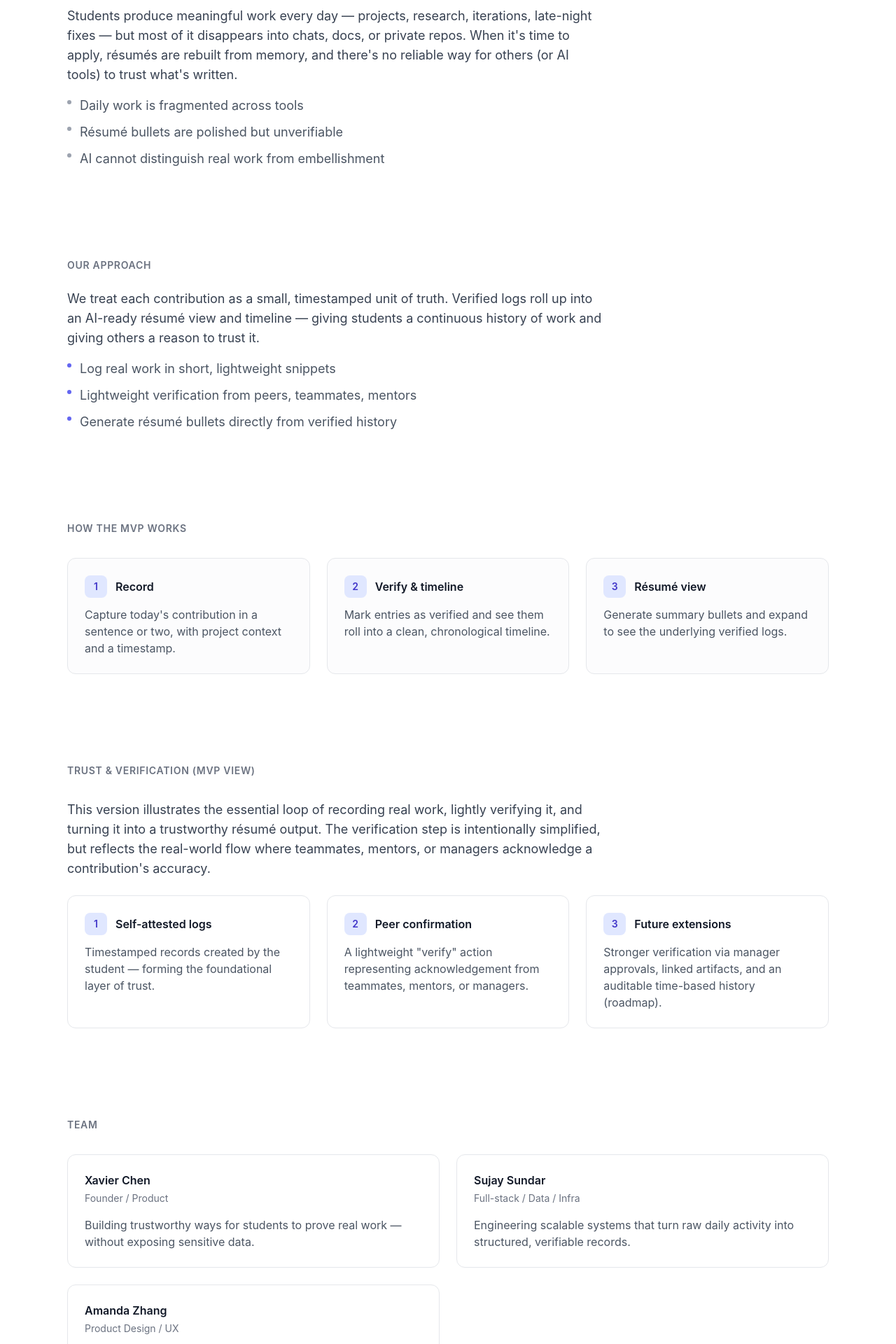
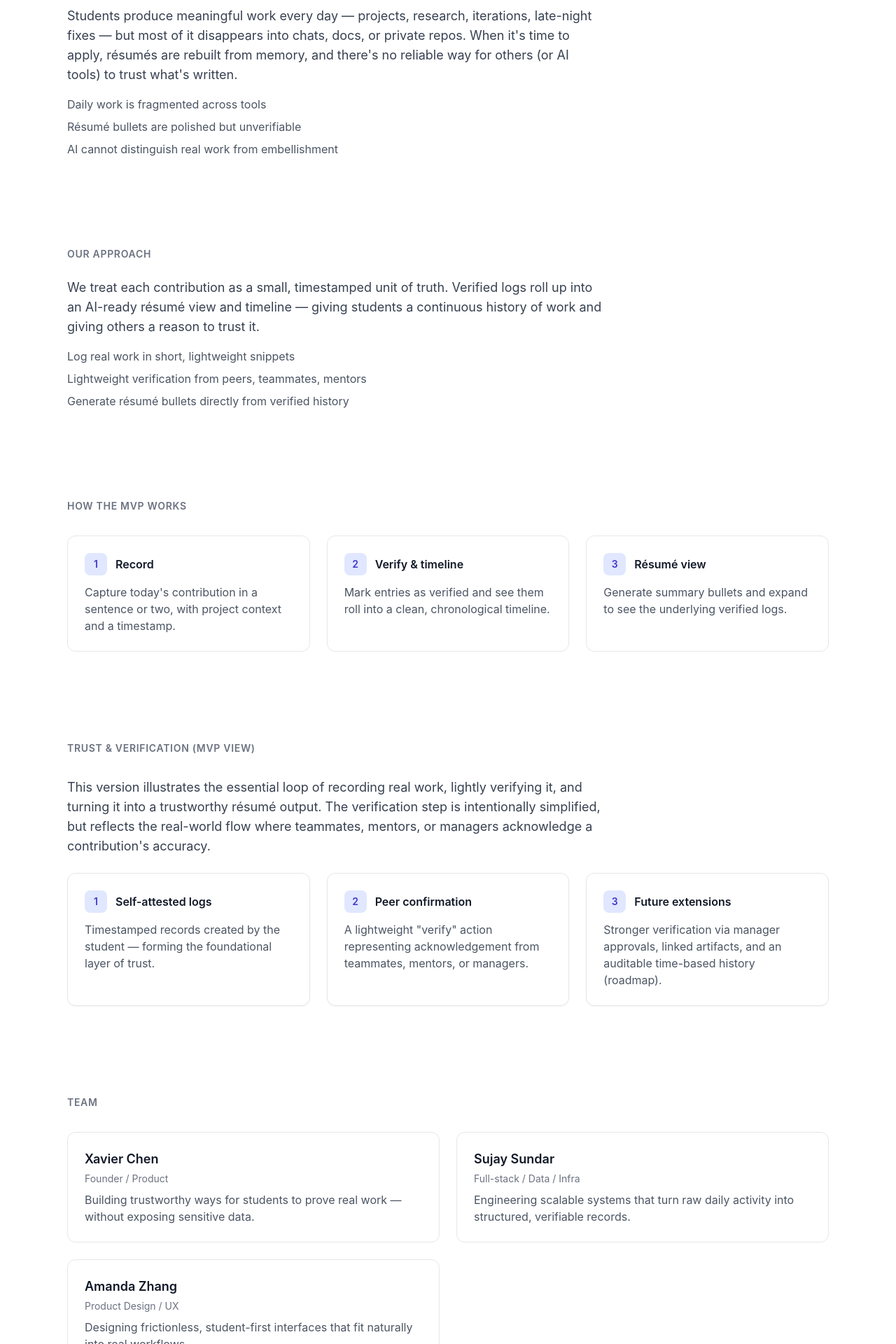
Before and after one commit to wowno1090858718/risevault-mvp, a Next.js app: page /landing in a window 1280 px wide. Shown: the part 640-2560 px from the top of the page at 70% size. Built offline with nearby package versions, Linux system fonts and the light colour scheme.

Commit message:
polish the visual design of a small MVP UI

```diff
--- a/app/landing/page.tsx
+++ b/app/landing/page.tsx
@@ -36,7 +36,7 @@ export default function LandingPage() {
             </h2>
           </div>
 
-          <p className="max-w-2xl text-base leading-relaxed text-gray-600 sm:text-lg">
+          <p className="mt-4 mb-8 max-w-3xl text-base sm:text-lg text-gray-600">
             RiseVault helps students turn everyday work into a continuous, structured
             record — so résumés, portfolios, and AI tools draw from what actually
             happened, not what can be remembered at the last minute.
@@ -65,26 +65,17 @@ export default function LandingPage() {
           <h2 className="text-sm font-semibold uppercase tracking-wider text-gray-500">
             Problem
           </h2>
-          <div className="space-y-4">
-            <p className="max-w-3xl text-base leading-relaxed text-gray-700 sm:text-lg">
+          <div className="space-y-4 max-w-3xl">
+            <p className="text-base leading-relaxed text-gray-700 sm:text-lg">
               Students produce meaningful work every day — projects, research, iterations,
               late-night fixes — but most of it disappears into chats, docs, or private
               repos. When it&apos;s time to apply, résumés are rebuilt from memory, and
               there&apos;s no reliable way for others (or AI tools) to trust what&apos;s written.
             </p>
-            <ul className="space-y-2.5 text-base text-gray-600 sm:text-lg">
-              <li className="flex items-start gap-3">
-                <span className="mt-1.5 h-1.5 w-1.5 shrink-0 rounded-full bg-gray-400" />
-                <span>Daily work is fragmented across tools</span>
-              </li>
-              <li className="flex items-start gap-3">
-                <span className="mt-1.5 h-1.5 w-1.5 shrink-0 rounded-full bg-gray-400" />
-                <span>Résumé bullets are polished but unverifiable</span>
-              </li>
-              <li className="flex items-start gap-3">
-                <span className="mt-1.5 h-1.5 w-1.5 shrink-0 rounded-full bg-gray-400" />
-                <span>AI cannot distinguish real work from embellishment</span>
-              </li>
+            <ul className="space-y-2 text-gray-600">
+              <li>Daily work is fragmented across tools</li>
+              <li>Résumé bullets are polished but unverifiable</li>
+              <li>AI cannot distinguish real work from embellishment</li>
             </ul>
           </div>
         </section>
@@ -94,25 +85,16 @@ export default function LandingPage() {
           <h2 className="text-sm font-semibold uppercase tracking-wider text-gray-500">
             Our approach
           </h2>
-          <div className="space-y-4">
-            <p className="max-w-3xl text-base leading-relaxed text-gray-700 sm:text-lg">
+          <div className="space-y-4 max-w-3xl">
+            <p className="text-base leading-relaxed text-gray-700 sm:text-lg">
               We treat each contribution as a small, timestamped unit of truth. Verified
               logs roll up into an AI-ready résumé view and timeline — giving students a
               continuous history of work and giving others a reason to trust it.
             </p>
-            <ul className="space-y-2.5 text-base text-gray-600 sm:text-lg">
-              <li className="flex items-start gap-3">
-                <span className="mt-1.5 h-1.5 w-1.5 shrink-0 rounded-full bg-indigo-500" />
-                <span>Log real work in short, lightweight snippets</span>
-              </li>
-              <li className="flex items-start gap-3">
-                <span className="mt-1.5 h-1.5 w-1.5 shrink-0 rounded-full bg-indigo-500" />
-                <span>Lightweight verification from peers, teammates, mentors</span>
-              </li>
-              <li className="flex items-start gap-3">
-                <span className="mt-1.5 h-1.5 w-1.5 shrink-0 rounded-full bg-indigo-500" />
-                <span>Generate résumé bullets directly from verified history</span>
-              </li>
+            <ul className="space-y-2 text-gray-600">
+              <li>Log real work in short, lightweight snippets</li>
+              <li>Lightweight verification from peers, teammates, mentors</li>
+              <li>Generate résumé bullets directly from verified history</li>
             </ul>
           </div>
         </section>
@@ -123,7 +105,7 @@ export default function LandingPage() {
             How the MVP works
           </h2>
           <div className="grid gap-6 sm:grid-cols-3">
-            <div className="rounded-xl border border-gray-200 bg-gray-50/50 p-6 transition-colors hover:border-gray-300">
+            <div className="rounded-xl border border-gray-200 bg-white p-6 transition-colors hover:bg-gray-50">
               <div className="mb-3 flex items-center gap-3">
                 <div className="flex h-8 w-8 shrink-0 items-center justify-center rounded-lg bg-indigo-100 text-sm font-semibold text-indigo-700">
                   1
@@ -135,7 +117,7 @@ export default function LandingPage() {
                 project context and a timestamp.
               </p>
             </div>
-            <div className="rounded-xl border border-gray-200 bg-gray-50/50 p-6 transition-colors hover:border-gray-300">
+            <div className="rounded-xl border border-gray-200 bg-white p-6 transition-colors hover:bg-gray-50">
               <div className="mb-3 flex items-center gap-3">
                 <div className="flex h-8 w-8 shrink-0 items-center justify-center rounded-lg bg-indigo-100 text-sm font-semibold text-indigo-700">
                   2
@@ -146,7 +128,7 @@ export default function LandingPage() {
                 Mark entries as verified and see them roll into a clean, chronological timeline.
               </p>
             </div>
-            <div className="rounded-xl border border-gray-200 bg-gray-50/50 p-6 transition-colors hover:border-gray-300">
+            <div className="rounded-xl border border-gray-200 bg-white p-6 transition-colors hover:bg-gray-50">
               <div className="mb-3 flex items-center gap-3">
                 <div className="flex h-8 w-8 shrink-0 items-center justify-center rounded-lg bg-indigo-100 text-sm font-semibold text-indigo-700">
                   3
@@ -172,8 +154,8 @@ export default function LandingPage() {
               step is intentionally simplified, but reflects the real-world flow where
               teammates, mentors, or managers acknowledge a contribution&apos;s accuracy.
             </p>
-            <div className="grid gap-6 sm:grid-cols-3">
-              <div className="rounded-xl border border-gray-200 bg-white p-6 transition-colors hover:border-gray-300">
+            <div className="grid gap-6 grid-cols-1 sm:grid-cols-2 lg:grid-cols-3">
+              <div className="rounded-xl border border-gray-200 bg-white p-6 shadow-sm transition-colors hover:bg-gray-50">
                 <div className="mb-3 flex items-center gap-3">
                   <div className="flex h-8 w-8 shrink-0 items-center justify-center rounded-lg bg-indigo-100 text-sm font-semibold text-indigo-700">
                     1
@@ -184,7 +166,7 @@ export default function LandingPage() {
                   Timestamped records created by the student — forming the foundational layer of trust.
                 </p>
               </div>
-              <div className="rounded-xl border border-gray-200 bg-white p-6 transition-colors hover:border-gray-300">
+              <div className="rounded-xl border border-gray-200 bg-white p-6 shadow-sm transition-colors hover:bg-gray-50">
                 <div className="mb-3 flex items-center gap-3">
                   <div className="flex h-8 w-8 shrink-0 items-center justify-center rounded-lg bg-indigo-100 text-sm font-semibold text-indigo-700">
                     2
@@ -196,7 +178,7 @@ export default function LandingPage() {
                   mentors, or managers.
                 </p>
               </div>
-              <div className="rounded-xl border border-gray-200 bg-white p-6 transition-colors hover:border-gray-300">
+              <div className="rounded-xl border border-gray-200 bg-white p-6 shadow-sm transition-colors hover:bg-gray-50">
                 <div className="mb-3 flex items-center gap-3">
                   <div className="flex h-8 w-8 shrink-0 items-center justify-center rounded-lg bg-indigo-100 text-sm font-semibold text-indigo-700">
                     3
@@ -219,23 +201,23 @@ export default function LandingPage() {
           </h2>
           <div className="grid gap-6 sm:grid-cols-2">
             <div className="rounded-xl border border-gray-200 bg-white p-6">
-              <div className="mb-1 text-base font-semibold text-gray-900">Xavier Chen</div>
-              <div className="mb-4 text-sm text-gray-500">Founder / Product</div>
-              <p className="text-sm leading-relaxed text-gray-600 sm:text-base">
+              <div className="mb-1 text-base sm:text-lg font-semibold text-gray-900">Xavier Chen</div>
+              <div className="mb-2 text-sm text-gray-500">Founder / Product</div>
+              <p className="text-sm sm:text-base text-gray-600 leading-relaxed">
                 Building trustworthy ways for students to prove real work — without exposing sensitive data.
               </p>
             </div>
             <div className="rounded-xl border border-gray-200 bg-white p-6">
-              <div className="mb-1 text-base font-semibold text-gray-900">Sujay Sundar</div>
-              <div className="mb-4 text-sm text-gray-500">Full-stack / Data / Infra</div>
-              <p className="text-sm leading-relaxed text-gray-600 sm:text-base">
+              <div className="mb-1 text-base sm:text-lg font-semibold text-gray-900">Sujay Sundar</div>
+              <div className="mb-2 text-sm text-gray-500">Full-stack / Data / Infra</div>
+              <p className="text-sm sm:text-base text-gray-600 leading-relaxed">
                 Engineering scalable systems that turn raw daily activity into structured, verifiable records.
               </p>
             </div>
             <div className="rounded-xl border border-gray-200 bg-white p-6">
-              <div className="mb-1 text-base font-semibold text-gray-900">Amanda Zhang</div>
-              <div className="mb-4 text-sm text-gray-500">Product Design / UX</div>
-              <p className="text-sm leading-relaxed text-gray-600 sm:text-base">
+              <div className="mb-1 text-base sm:text-lg font-semibold text-gray-900">Amanda Zhang</div>
+              <div className="mb-2 text-sm text-gray-500">Product Design / UX</div>
+              <p className="text-sm sm:text-base text-gray-600 leading-relaxed">
                 Designing frictionless, student-first interfaces that fit naturally into real workflows.
               </p>
             </div>
```
